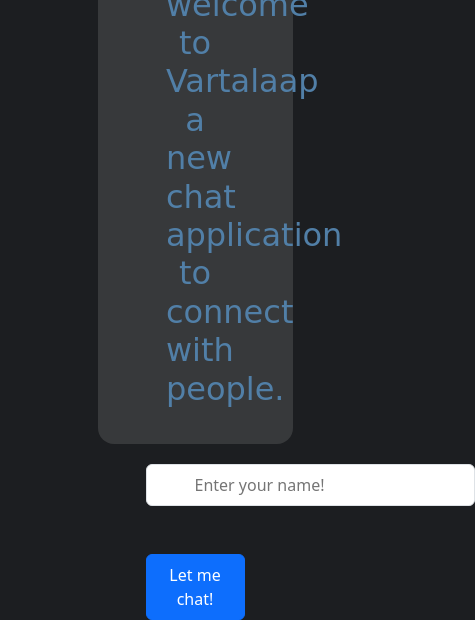
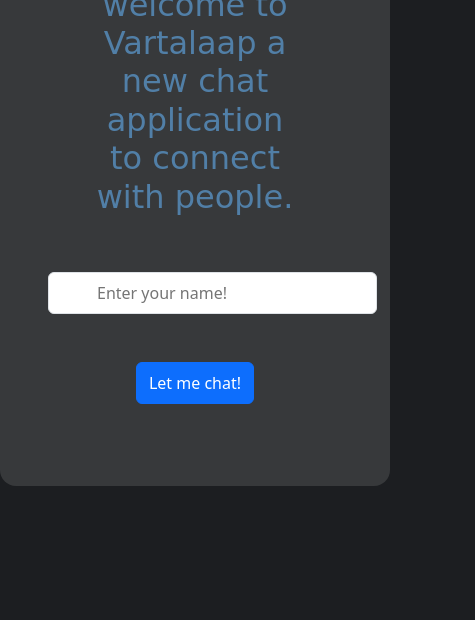
Before and after one commit to llparagranell/vartlab.github.io, a website: page index.html in a window 390 px wide. Shown: the part 344-964 px from the top of the page, 475 px wide, since content can reach past the window. After the commit the page ends 844 px from the top, so only its background shows below. Drawn offline with nearby package versions, Linux system fonts and the light colour scheme; no server answers.

Commit message:
responsive version

```diff
--- a/index.html
+++ b/index.html
@@ -11,6 +11,18 @@
       body{
          text-align: center;
       }
+      .cl{
+         background-color: #37393b;
+         width: 50vw;
+         height: 70vh;
+      }
+
+      @media only screen and (max-width: 600px) {
+  .cl {
+    width: 100vw;
+    height: 75vh;
+  }
+}
 
    </style>
    <!-- JavaScript Bundle with Popper -->
@@ -34,7 +46,7 @@
       socket.on('userSet', function(data){
          user = data.username;
 
-         document.body.innerHTML = '<h1 class="center p-5 text-light" style="font-size: 4rem;font-family: monospace">Vartalaap</h1>\<div class="center m-auto p-5 rounded-4 justify-content-center" style="background-color: #37393b;width: 50vw; height: 70vh;"><input type="text" id="message" class="my-5 py-2 px-5 border rounded-2" placeholder="Enter message...">\
+         document.body.innerHTML = '<h1 class="center p-5 text-light" style="font-size: 4rem;font-family: monospace">Vartalaap</h1>\<div class="center m-auto p-5 rounded-4 justify-content-center cl" ><input type="text" id="message" class="my-5 py-2 px-5 border rounded-2" placeholder="Enter message...">\
          <button type="button"  class="btn btn-primary text-center py-2" name="button" onclick="sendMessage()">Send</button>\
          <div id="message-container"  class="text-light d-flex flex-column overflow-auto  h-75" ></div></div>';
       });
@@ -56,7 +68,7 @@
    <div id="error-container" class="text-light d-flex flex-column"></div>
    <h1 id="h"></h1>
    <p id="paragraph"></p>
-   <div class="center m-auto p-5 rounded-4 justify-content-center" style="background-color: #37393b;width: 50vw; height: 70vh;">
+   <div class="center m-auto p-5 rounded-4 justify-content-center cl" >
       <h3 class=" w-75 text-center m-auto p-2 " style='font-size: 2rem; font-family: cursive;
       color: rgb(81, 127, 167);'
      ><span style="font-size: 4rem;">Hey</span>, welcome to Vartalaap a new chat application to connect with people.</h3>
```
